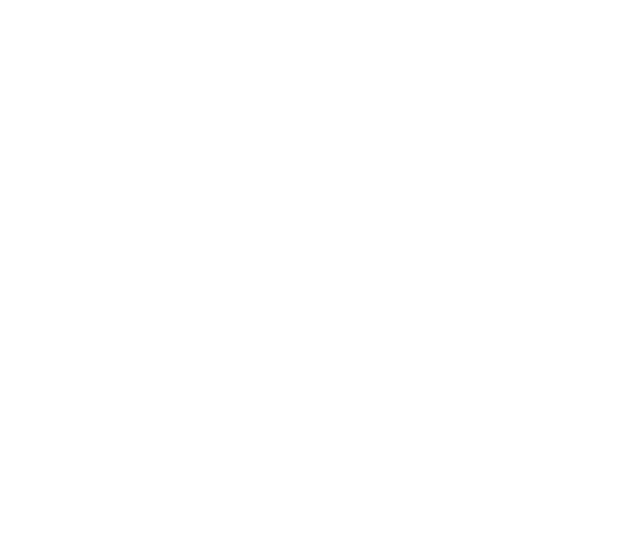
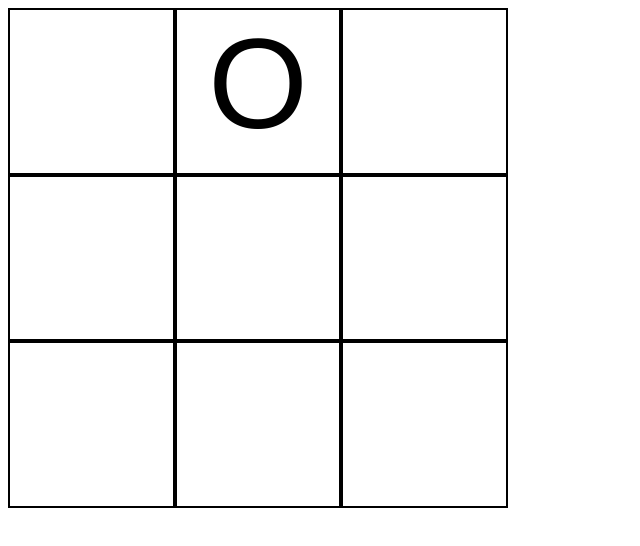
Before and after one commit to kubi3r/tic-tac-toe, a plain HTML site: page index.html in a window 1280 px wide. Shown: the whole page, without its empty margins (0-640 px from the left). Drawn offline with Linux system fonts and the light colour scheme.

Commit message:
DOM display logic

```diff
--- a/index.html
+++ b/index.html
@@ -8,6 +8,6 @@
     <script src="./script.js" defer></script>
 </head>
 <body>
-
+    <div class="board"></div>
 </body>
 </html>
--- a/script.js
+++ b/script.js
@@ -3,6 +3,8 @@ const gameboard = (function() {
 
     function setBoard(marker, x, y) {
         board[y][x] = marker
+
+        return board
     }
 
     function checkWin() {
@@ -35,10 +37,43 @@ const gameboard = (function() {
     return {setBoard, checkWin}
 })();
 
+const displayController = (function() {
+    const boardContainer = document.querySelector('.board')
+
+    function update(board) {
+        boardContainer.textContent = ''
+
+        for (let y = 0; y < 3; y++) {
+            const newLayer = document.createElement('div')
+            newLayer.classList.add('layer')
+            newLayer.setAttribute('data', y)
+            boardContainer.appendChild(newLayer)
+
+            for (let x = 0; x < 3; x++) {
+                const newCell = document.createElement('div')
+                newCell.classList.add('cell')
+                newCell.setAttribute('data', x)
+                if (board[y][x]) {
+                    newCell.textContent = board[y][x]
+                } else {
+                    newCell.textContent = ' '
+                }
+                newCell.textContent = board[y][x]
+                newLayer.appendChild(newCell)
+            }
+
+        }
+    }
+
+    return {update}
+})()
+
 function makePlayer(marker) {
     function play(x, y) {
-        gameboard.setBoard(marker, x, y)
+        return gameboard.setBoard(marker, x, y)
     }
 
     return {play}
 }
+
+displayController.update(makePlayer('O').play(1,0))
--- a/styles.css
+++ b/styles.css
@@ -0,0 +1,19 @@
+.board {
+    height: 500px;
+    width: 500px;
+    display: flex;
+    flex-direction: column;
+}
+
+.layer {
+    flex: 1;
+    display: flex;
+}
+
+.cell {
+    flex: 1;
+    border: 2px solid black;
+    font-family: Arial, Helvetica, sans-serif;
+    font-size: 128px;
+    text-align: center;
+}
```
